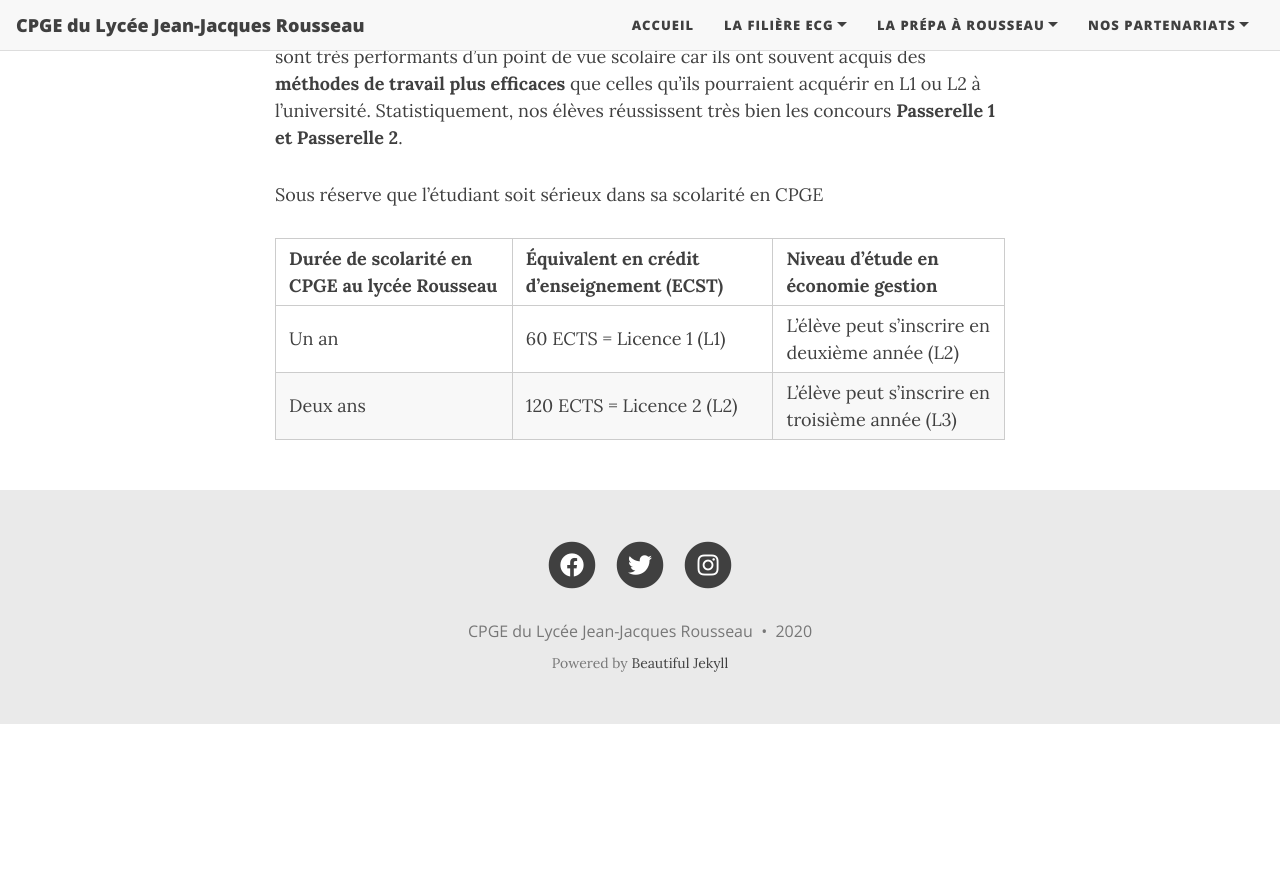
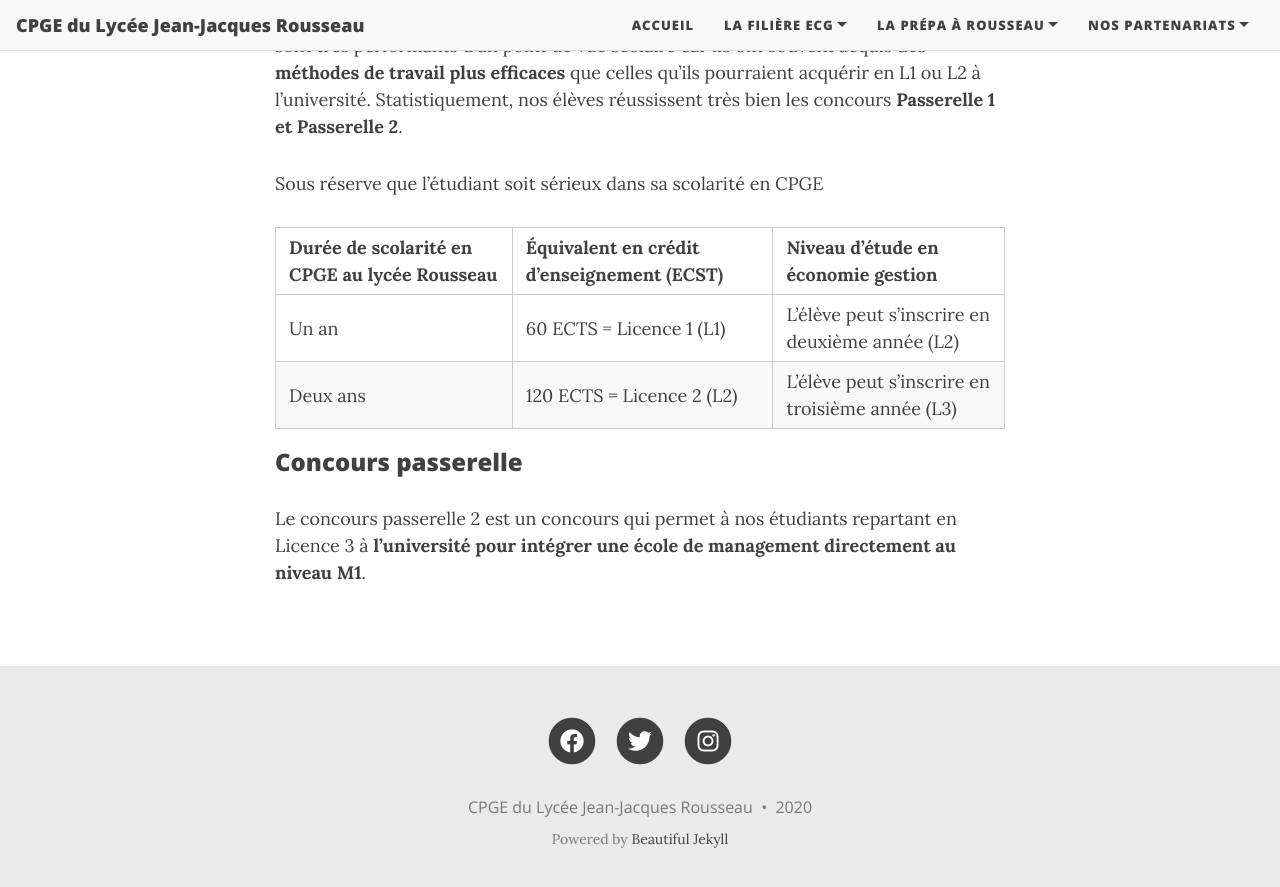
Before and after one commit to cpgesarcelles/cpgesarcelles.github.io, a Jekyll site: the page built from partenariat_univ.md, in a window 1280 px wide and 900 px high, scrolled down 951 px. Shown: the top 887 px of the window. Built offline with Jekyll 4.4.1, drawn with Linux system fonts in a browser that asks for light colours; nearby versions of some CDN libraries; before the commit the page ends 1675 px from its top, so only the background shows below that; some of the changed text lies outside the part shown.

Commit message:
Update partenariat_univ.md

```diff
--- a/partenariat_univ.md
+++ b/partenariat_univ.md
@@ -4,7 +4,7 @@ title: Nos partenariats
 subtitle: Partenariats universitaires
 ---
 
-**100% de réussite au concours ou à l’université** !
+### 100% de réussite au concours ou à l’université ! ###
 
 La particularité de la **filière ECG** est qu’il y a plus de places en école de commerce qu’il y a d’étudiants inscrits au concours. **Un étudiant de CPGE est donc certain d’obtenir une école après une CPGE ECG** ! L’enjeu du concours est donc de réaliser son potentiel pour obtenir l’école la plus prestigieuse possible et/ou celle qui correspond le mieux au profil de l’étudiant.
 
@@ -20,3 +20,7 @@ Sous réserve que l’étudiant soit sérieux dans sa scolarité en CPGE
 | :------ |:--- | :--- |
 | Un an | 60 ECTS = Licence 1 (L1) | L’élève peut s’inscrire en deuxième année (L2) |
 | Deux ans | 120 ECTS = Licence 2 (L2) | L’élève peut s’inscrire en troisième année (L3) |
+
+### Concours passerelle ###
+
+Le concours passerelle 2 est un concours qui permet à nos étudiants repartant en Licence 3 à **l’université pour intégrer une école de management directement au niveau M1**.
```
